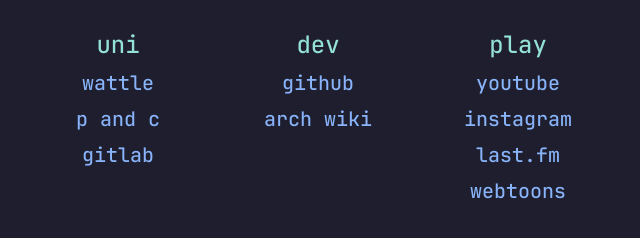
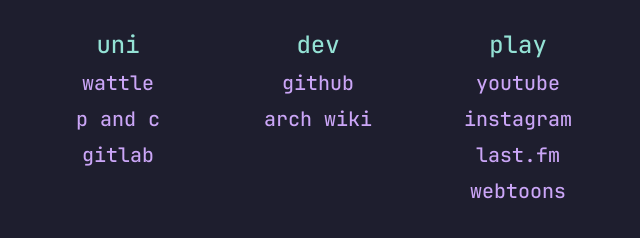
Before and after one commit to Yimche/u7679057.github.io, a plain HTML site: page startpage.html in a window 1280 px wide. Shown: the part 378-616 px from the top of the page, without its empty margins (322-962 px from the left). Drawn offline with Linux system fonts and the light colour scheme.

Commit message:
startpage color changes

```diff
--- a/style.css
+++ b/style.css
@@ -174,11 +174,11 @@
 
 a:link {
   text-decoration: none;
-  color: var(--color-blue);
+  color: var(--color-mauve);
 }
 
 a:visited {
-  color: var(--color-flamingo);
+  color: var(--color-blue);
 }
 
 a:hover {
```
